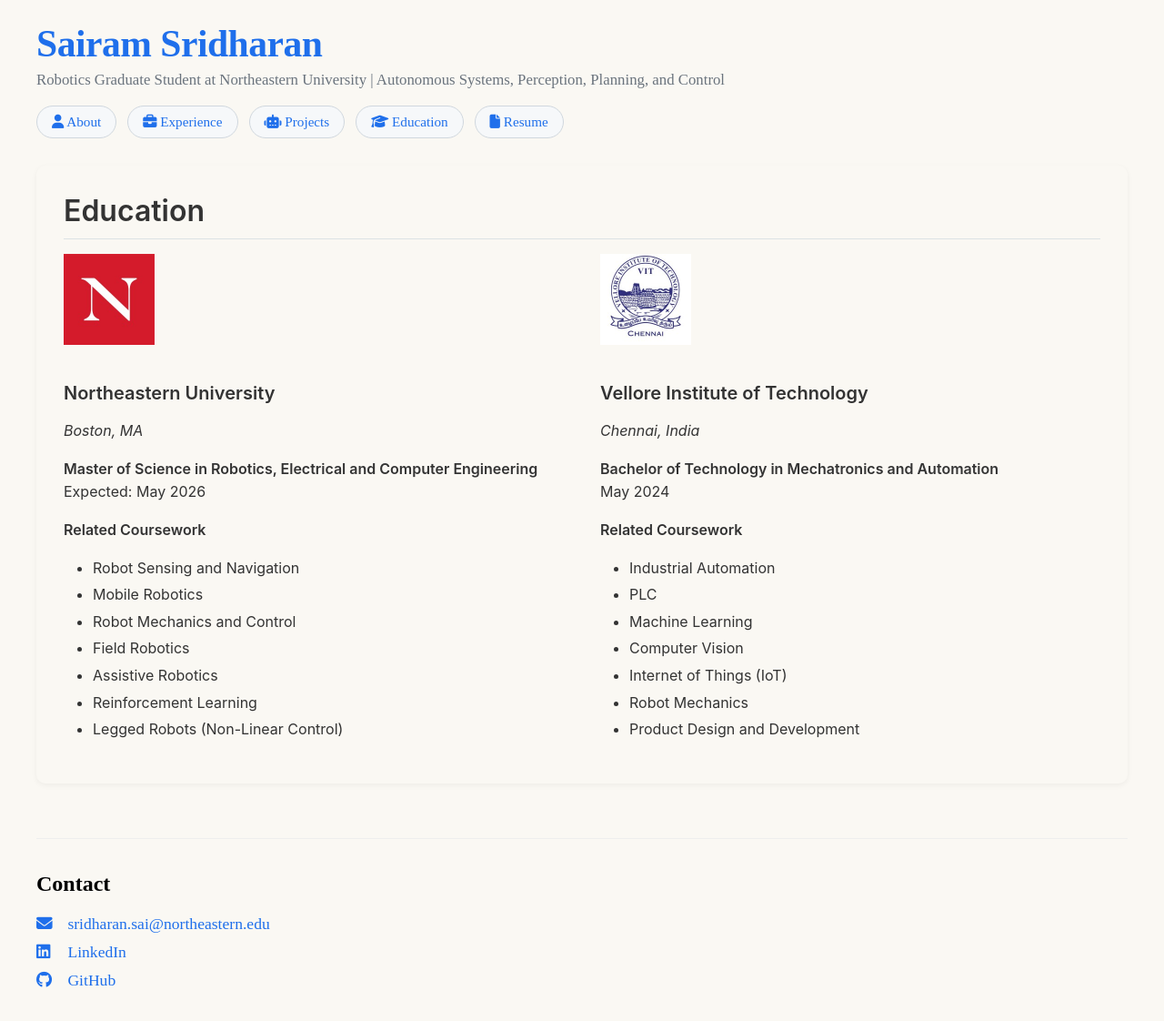
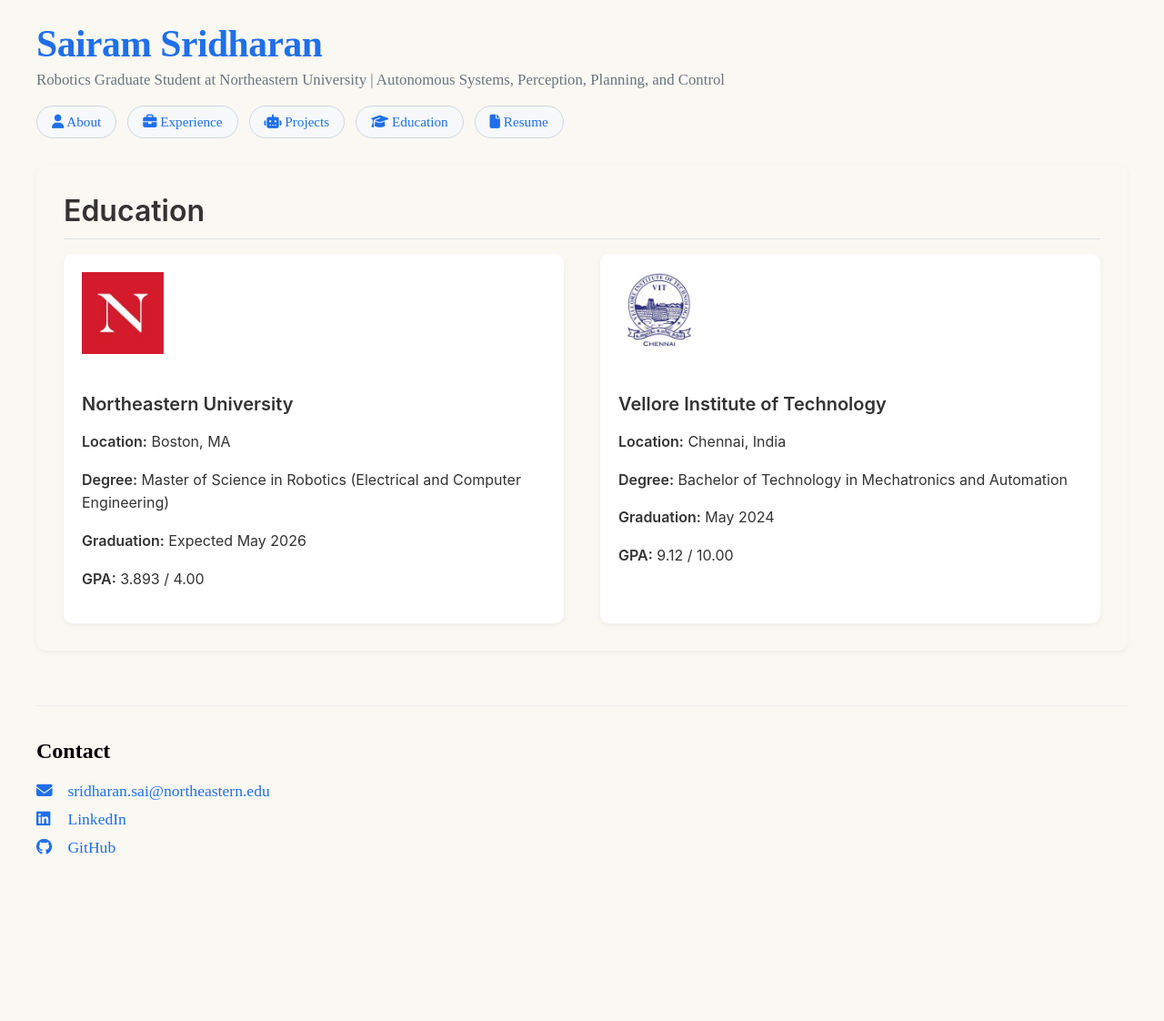
Before and after one commit to Sairamzz/Sairamzz.github.io, a Jekyll site: the page built from education.md, in a window 1280 px wide. Shown: the whole page at 91% size. Built offline with Jekyll 4.4.1, drawn with Linux system fonts in a browser that asks for light colours; nearby versions of some CDN libraries; after the commit the page ends 976 px from its top, so only the background shows below that.

Commit message:
Update education.md

```diff
--- a/education.md
+++ b/education.md
@@ -8,51 +8,36 @@ permalink: /education/
 
 <div style="display:grid; grid-template-columns:1fr 1fr; gap:40px;">
 
-<div>
+<div style="padding:20px; background:white; border-radius:10px; box-shadow:0 2px 6px rgba(0,0,0,0.05);">
 
-<img src="/assets/images/northeastern_university_logo.jpg" style="height:100px; margin-bottom:10px;">
+<img src="/assets/images/northeastern_university_logo.jpg" style="height:90px; margin-bottom:12px;">
 
 <h3>Northeastern University</h3>
-<p><em>Boston, MA</em></p>
 
-<p><strong>Master of Science in Robotics, Electrical and Computer Engineering </strong><br>
-Expected: May 2026</p>
+<p><strong>Location:</strong> Boston, MA</p>
 
-<p><strong>Related Coursework</strong></p>
+<p><strong>Degree:</strong> Master of Science in Robotics (Electrical and Computer Engineering)</p>
 
-<ul>
-<li>Robot Sensing and Navigation</li>
-<li>Mobile Robotics</li>
-<li>Robot Mechanics and Control</li>
-<li>Field Robotics</li>
-<li>Assistive Robotics</li>
-<li>Reinforcement Learning</li>
-<li>Legged Robots (Non-Linear Control)</li>
-</ul>
+<p><strong>Graduation:</strong> Expected May 2026</p>
+
+<p><strong>GPA:</strong> 3.893 / 4.00</p>
 
 </div>
 
-<div>
 
-<img src="/assets/images/vitchennai_logo.jpg" style="height:100px; margin-bottom:10px;">
+<div style="padding:20px; background:white; border-radius:10px; box-shadow:0 2px 6px rgba(0,0,0,0.05);">
+
+<img src="/assets/images/vitchennai_logo.jpg" style="height:90px; margin-bottom:12px;">
 
 <h3>Vellore Institute of Technology</h3>
-<p><em>Chennai, India</em></p>
 
-<p><strong>Bachelor of Technology in Mechatronics and Automation</strong><br>
-May 2024</p>
+<p><strong>Location:</strong> Chennai, India</p>
 
-<p><strong>Related Coursework</strong></p>
+<p><strong>Degree:</strong> Bachelor of Technology in Mechatronics and Automation</p>
 
-<ul>
-<li>Industrial Automation</li>
-<li>PLC</li>
-<li>Machine Learning</li>
-<li>Computer Vision</li>
-<li>Internet of Things (IoT)</li>
-<li>Robot Mechanics</li>
-<li>Product Design and Development</li>
-</ul>
+<p><strong>Graduation:</strong> May 2024</p>
+
+<p><strong>GPA:</strong> 9.12 / 10.00</p>
 
 </div>
 
```
